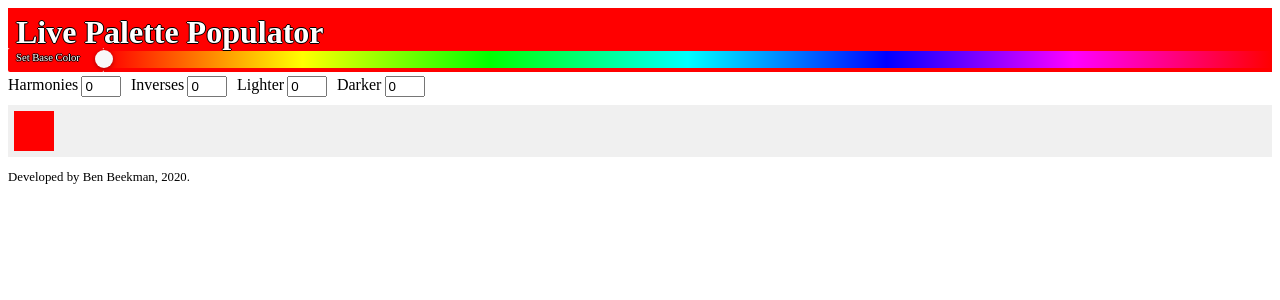
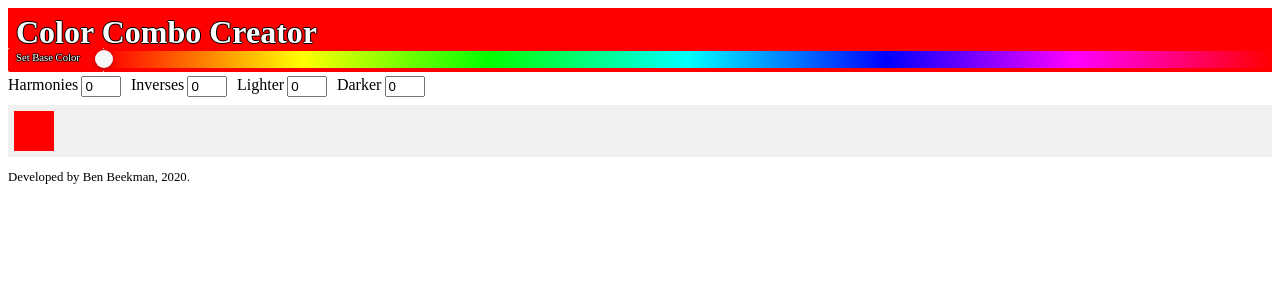
Before and after one commit to beekman/color-combo-creator, a React app: page / in a window 1280 px wide. Shown: the top 300 px of the page. Built offline with nearby package versions, Linux system fonts and the light colour scheme.

Commit message:
Logo name update, updating dependencies

```diff
--- a/package.json
+++ b/package.json
@@ -61,6 +61,6 @@
     "url-loader": "4.1.0",
     "webpack": "4.43.0",
     "webpack-cli": "3.3.11",
-    "webpack-dev-server": "3.10.3"
+    "webpack-dev-server": "3.11.0"
   }
 }
--- a/src/components/Header/Header.css
+++ /dev/null
@@ -1,5 +0,0 @@
-.Header{
-  h1{
-    font-size: 1rem;
-  }
-}
--- a/src/components/Header/Header.js
+++ /dev/null
@@ -1,12 +0,0 @@
-import React from 'react';
-import styles from './Header.css';
-
-const Header = (color) => {
-  return (
-    <header style={{ background: `hsl(${color.h}, ${color.s * 100}%, ${color.l * 100}%)` }}>
-      <h1>Color Combo Calculator</h1>
-    </header>
-  );
-};
-
-export default Header;
--- a/src/containers/PalettePicker.js
+++ b/src/containers/PalettePicker.js
@@ -1,6 +1,5 @@
 import React from 'react';
 import reactCSS from 'reactcss';
-import Header from '../components/Header/Header';
 import VariationsControls from '../components/VariationsControls/VariationsControls';
 import Footer from '../components/Footer/Footer';
 import { PhotoshopPicker, HuePicker } from 'react-color';
@@ -97,7 +96,7 @@ class PalettePicker extends React.Component {
 
         <div style={styles.wrapper}>
           <header>
-            <h1 style={styles.logo}>Live Palette Populator</h1>
+            <h1 style={styles.logo}>Color Combo Creator</h1>
           </header>
           <div style={styles.flex}>
             <div style={styles.swatch} onClick={this.handleClick}>
```
Also changed, not shown: 2 other files (tests, documents, lock files or other folders).
